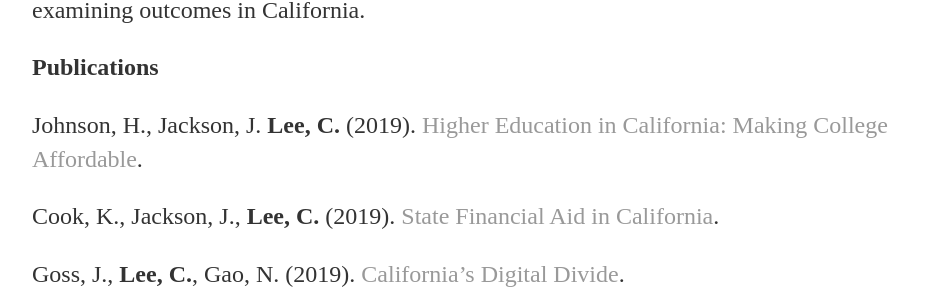
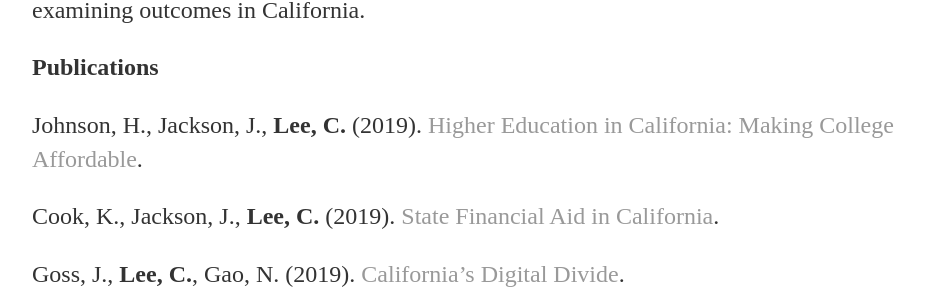
Before and after one commit to leecourt98/leecourt98.github.io, a Jekyll site: the page built from published-work/index.md, in a window 1280 px wide and 900 px high. Shown: the part 238-545 px from the top of the window, without its empty margins (160-1108 px from the left). Built offline with Jekyll 4.4.1, drawn with Linux system fonts in a browser that asks for light colours.

Commit message:
incl 2019-10-07

```diff
--- a/published-work/index.md
+++ b/published-work/index.md
@@ -9,7 +9,7 @@ At PPIC, Courtney researches K-12 and higher education policy, with an emphasis
 
 **Publications**
 
-Johnson, H., Jackson, J. **Lee, C.** (2019). [Higher Education in California: Making College Affordable](https://www.ppic.org/publication/higher-education-in-california-making-college-affordable/).
+Johnson, H., Jackson, J., **Lee, C.** (2019). [Higher Education in California: Making College Affordable](https://www.ppic.org/publication/higher-education-in-california-making-college-affordable/).
 
 Cook, K., Jackson, J., **Lee, C.** (2019). [State Financial Aid in California](https://www.ppic.org/publication/state-financial-aid-in-california/).
 
```
